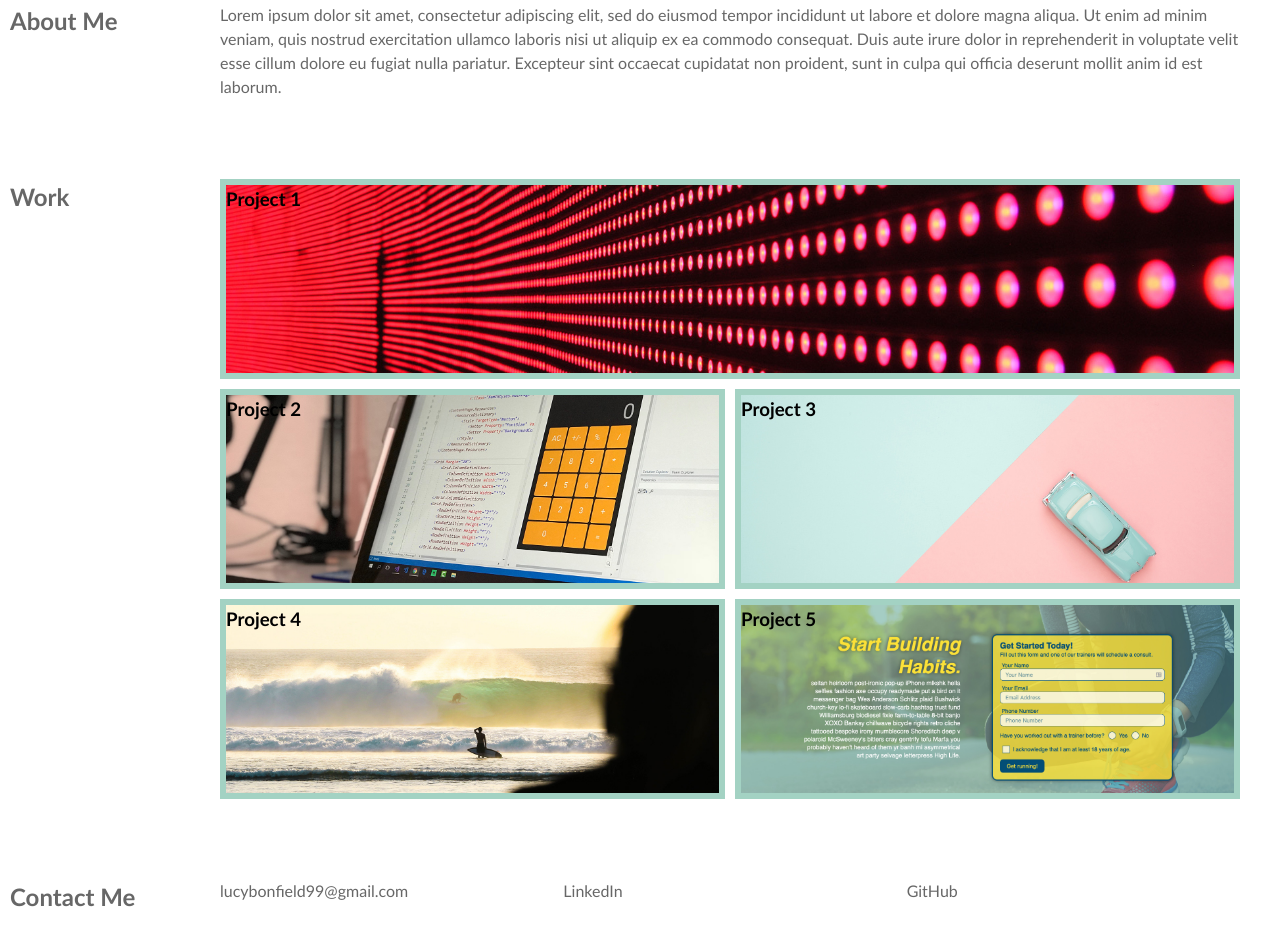
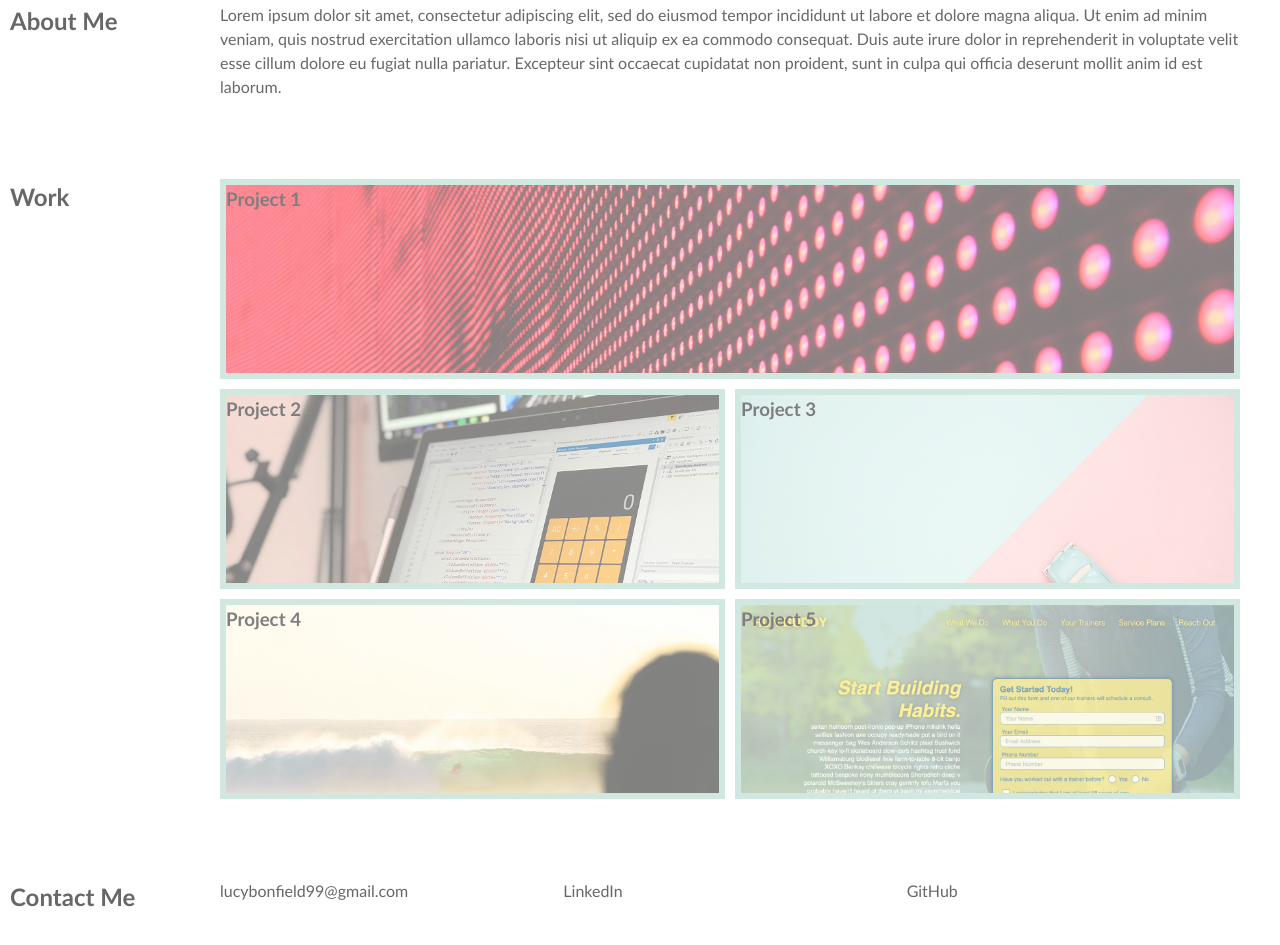
Before and after one commit to lucybonfield/CSS-Portfolio, a plain HTML site: page index.html in a window 1280 px wide. Shown: the part 379-1324 px from the top of the page. Drawn offline with Linux system fonts and the light colour scheme.

Commit message:
hover animation for projects

```diff
--- a/css/style.css
+++ b/css/style.css
@@ -41,6 +41,10 @@ h2 {
 :root {
   --teal: #A3D2C3;
   --grey: #676767;
+  --transparent: linear-gradient(
+    rgba(163, 210, 195, 0.7),
+    rgba(163, 210, 195, 0.7)
+  );
 }
 
 /* nav bar / heading */
@@ -138,28 +142,38 @@ li a:hover {
 
 .project-1, .project-2, .project-3, .project-4, .project-5 {
   border: 5pt solid var(--teal);
+  opacity: .5;
+  cursor: pointer;
+}
+
+.project-1:hover, .project-2:hover, .project-3:hover, .project-4:hover, .project-5:hover {
+  opacity: 1;
 }
 
 .project-1 {
   grid-area: project1;
-  background-image: url("../images/02-portfolio-1.jpg");
-
+  background: url("../images/02-portfolio-1.jpg");
+  background-size: cover;
 }
 .project-2 {
   grid-area: project2;
-  background-image: url("../images/02-portfolio-2.jpg");
+  background: url("../images/02-portfolio-2.jpg");
+  background-size: cover;
 }
 .project-3 {
   grid-area: project3;
-  background-image: url("../images/02-portfolio-3.jpg");
+  background: url("../images/02-portfolio-3.jpg");
+  background-size: cover;
 }
 .project-4 {
   grid-area: project4;
-  background-image: url("../images/02-portfolio-4.jpg");
+  background: url("../images/02-portfolio-4.jpg");
+  background-size: cover;
 }
 .project-5 {
   grid-area: project5;
-  background-image: url("../images/02-run-buddy.jpg");
+  background: url("../images/02-run-buddy.jpg");
+  background-size: cover;
 }
 
 #work {
```
